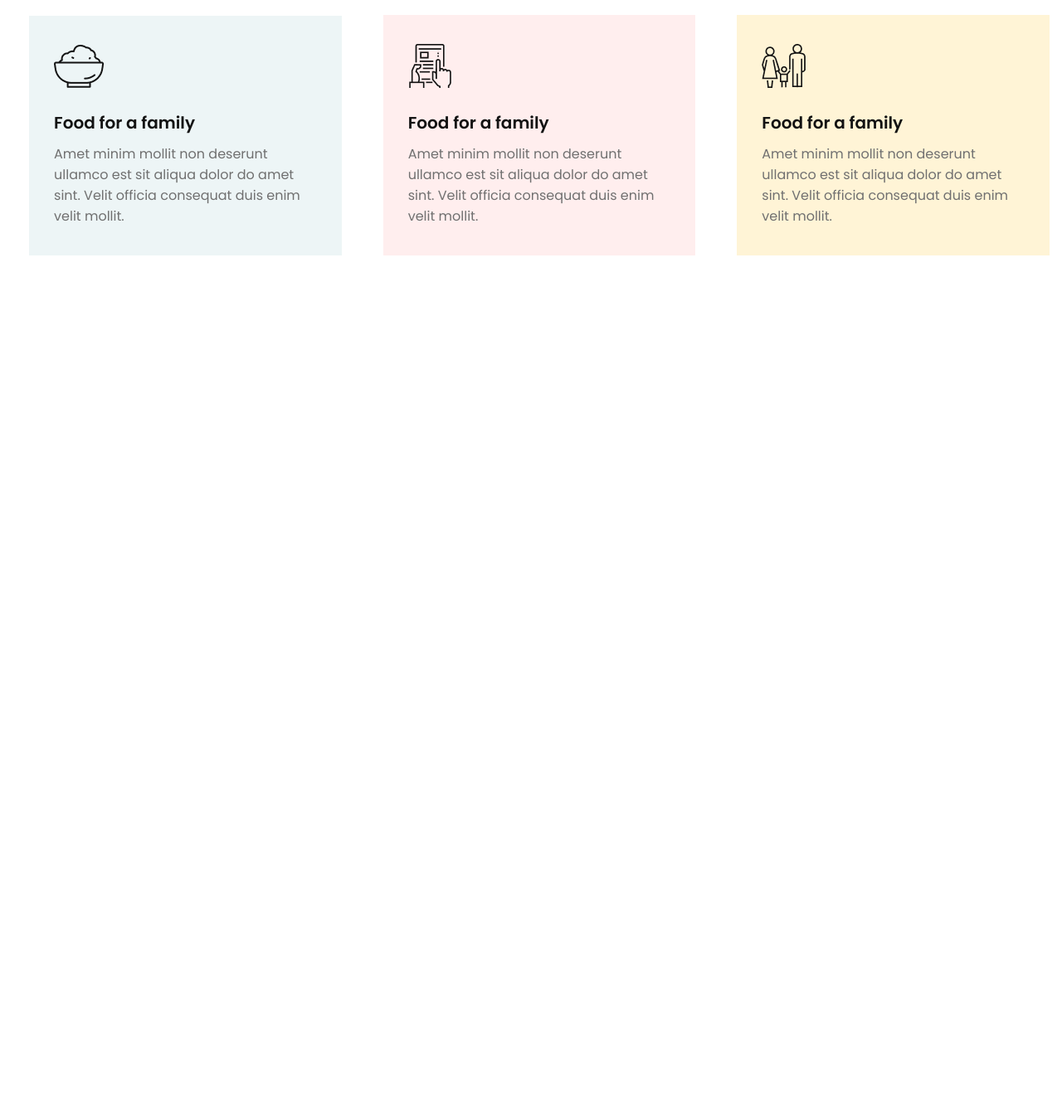
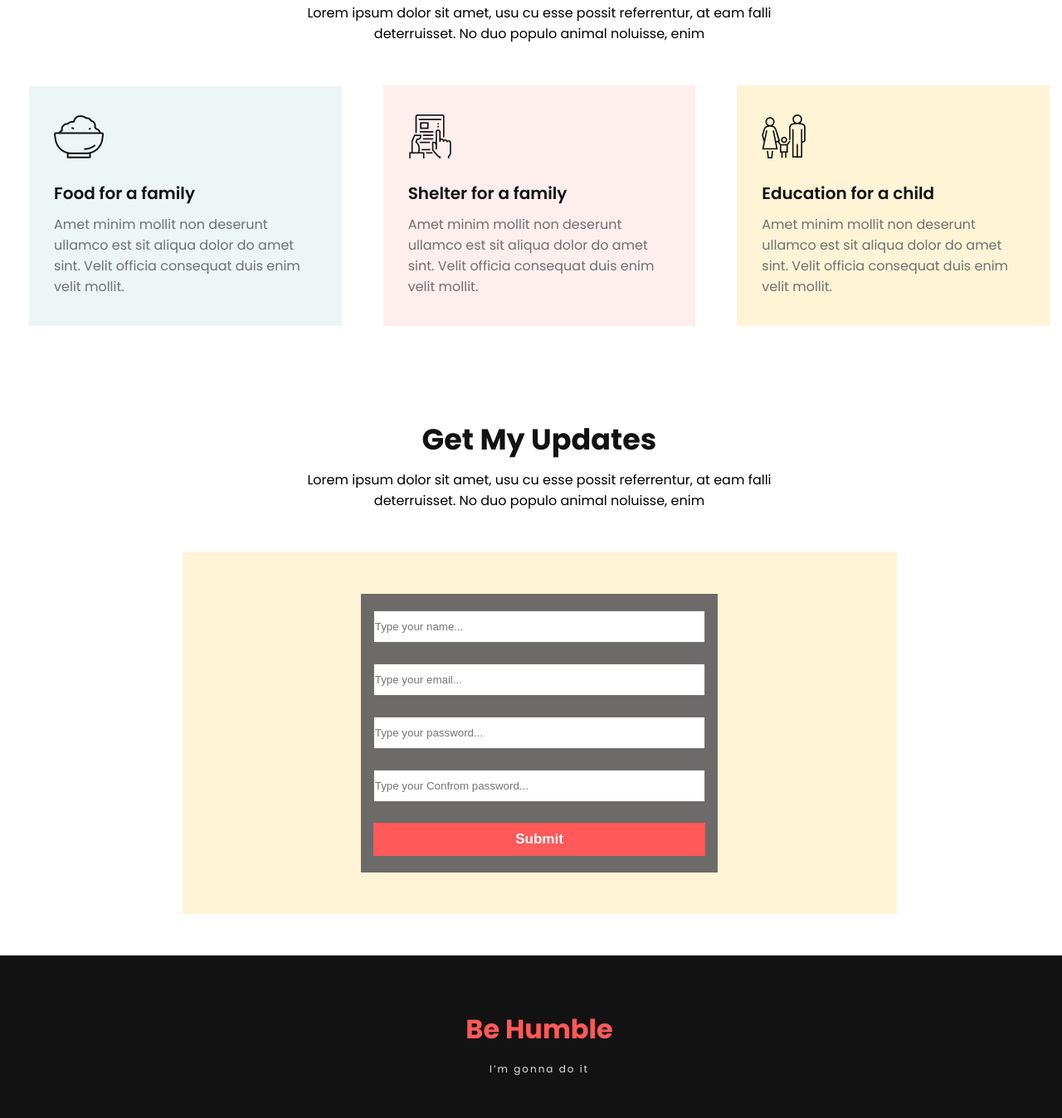
Before and after one commit to humayonitbd/Assainment-website, a plain HTML site: page index.html in a window 1280 px wide. Shown: the part 1427-2775 px from the top of the page at 83% size. Before the commit the page ends 1785 px from the top, so only its background shows below. Drawn offline with Linux system fonts and the light colour scheme.

Commit message:
contack section

```diff
--- a/index.html
+++ b/index.html
@@ -88,7 +88,7 @@
                 <div class="col-33">
                     <div class="donat-plan-content activeColor2">
                         <img src="icons/Frame-1.png" alt="icon">
-                        <h3>Food for a family</h3>
+                        <h3>Shelter for a family</h3>
                         <p>Amet minim mollit non deserunt ullamco est sit aliqua dolor do amet sint. Velit officia consequat duis enim velit mollit.</p>
 
                     </div>
@@ -96,25 +96,66 @@
                 <div class="col-33">
                     <div class="donat-plan-content activeColor3">
                         <img src="icons/shelter.png" alt="icon">
-                        <h3>Food for a family</h3>
+                        <h3>Education for a child</h3>
                         <p>Amet minim mollit non deserunt ullamco est sit aliqua dolor do amet sint. Velit officia consequat duis enim velit mollit.</p>
 
                     </div>
                 </div>
             </div>
+        </div>
+    </section>
 
+    <!-- ///===========---donate plan end---===========//// -->
+
+
+    <!-- ///===========---contact section start---===========//// -->
+    <section id="Contact" class="Contact section-Padding">
+        <div class="container">
+            <div class="col-100">
+                <div class="site-title">
+                    <h1>get my updates</h1>
+                    <p>Lorem ipsum dolor sit amet, usu cu esse possit referrentur, at eam falli <br> deterruisset. No duo populo animal noluisse, enim</p>
+                </div>
+            </div>
+
+            <div class="row">
+                <div class="col-100">
+                    <div class="contact-contentful">
+                        <div class="contact-content">
+                            <form action="">
+                                <input type="text" required placeholder="Type your name..."><br><br>
+                                <input type="email" required size="30" placeholder="Type your email..."><br><br>
+                                <input type="password" minlength="4" maxlength="8" required placeholder="Type your password..."><br><br>
+                                <input type="password" minlength="4" maxlength="8" required placeholder="Type your Confrom password..."><br><br>
+                                <input type="submit" class="submit-btn" value="Submit">
+                            </form>
+                    </div>
+                    </div>
+
+                </div>
+            </div>
         </div>
+    </section>
 
-    </section>
+    <!-- ///===========---contact section end---===========//// -->
+
+</body>
+<!-- ///===========---footer section start---===========//// -->
+<footer id="Footer" class="Footer section-Padding">
+    <div class="container">
+        <div class="row">
+            <div class="col-100">
+                <div class="footer-content">
+                    <h1>Be Humble</h1>
+                    <p>I’m gonna do it</p>
+                </div>
+            </div>
+        </div>
+    </div>
+
+</footer>
 
 
 
-
-    <!-- ///===========---donate plan end---===========//// -->
-
-    <!-- ///===========---home section start---===========//// -->
-    <!-- ///===========---home section end---===========//// -->
-
-
-</body>
+    <!-- ///===========---footer section end---===========//// -->
 </html>
--- a/style.css
+++ b/style.css
@@ -105,13 +105,14 @@ body{
 /* ==========donate-css start========== */
 .site-title{
     text-align: center;
-    margin-bottom: 30px;
+    margin-bottom: 50px;
 
 }
 .site-title h1{
     text-transform: capitalize;
     color: #121212;
     margin: 10px 0;
+    font-size: 35px;
 
 }
 .site-title .pp{
@@ -158,9 +159,9 @@ body{
 }
 .Addamound input{
     border: none;
-    border-bottom: 3px solid #FAFAFA;
+    border-bottom: 3px solid #e2e0e0;
     width: 100%;
-    padding: 5px 0;
+    padding: 10px 0;
 }
 .Addamound input::placeholder{
     text-align: center;
@@ -208,7 +209,66 @@ body{
 
 
 /* ==========contact-css start========== */
+.contact-contentful{
+    display: flex;
+    justify-content: center;
+    align-items: center;
+    width: 100%;
 
 
+}
+.contact-content{
+    display: flex;
+    justify-content: center;
+    align-items: center;
+    background-color: #FFF4D6;
+    width: 70%;
+    padding: 50px 0;
+
+
+}
+
+
+form{
+    background: #6c6b69;
+    padding: 20px 15px;
+    width: 50%;
+
+}
+form input{
+    width: 100%;
+    padding: 10px 0;
+}
+.submit-btn{
+    background: #FF5959;
+    border: none;
+    font-weight: 700;
+    font-size: 17px;
+    color: white;
+}
+.submit-btn:hover{
+    background: #e88f8f;
+
+}
 
 /* ==========contact-css end========== */
+
+/* ==========footer-css start========== */
+.Footer{
+    background: #121212;
+    text-align: center;
+    color: white;
+}
+.footer-content h1{
+    color: #FF5959;
+    padding: 15px 0;
+
+}
+.footer-content p{
+    font-size: 12px;
+    letter-spacing: 2px;
+    color: #e3e3e2;
+
+}
+
+/* ==========footer-css end========== */
```
